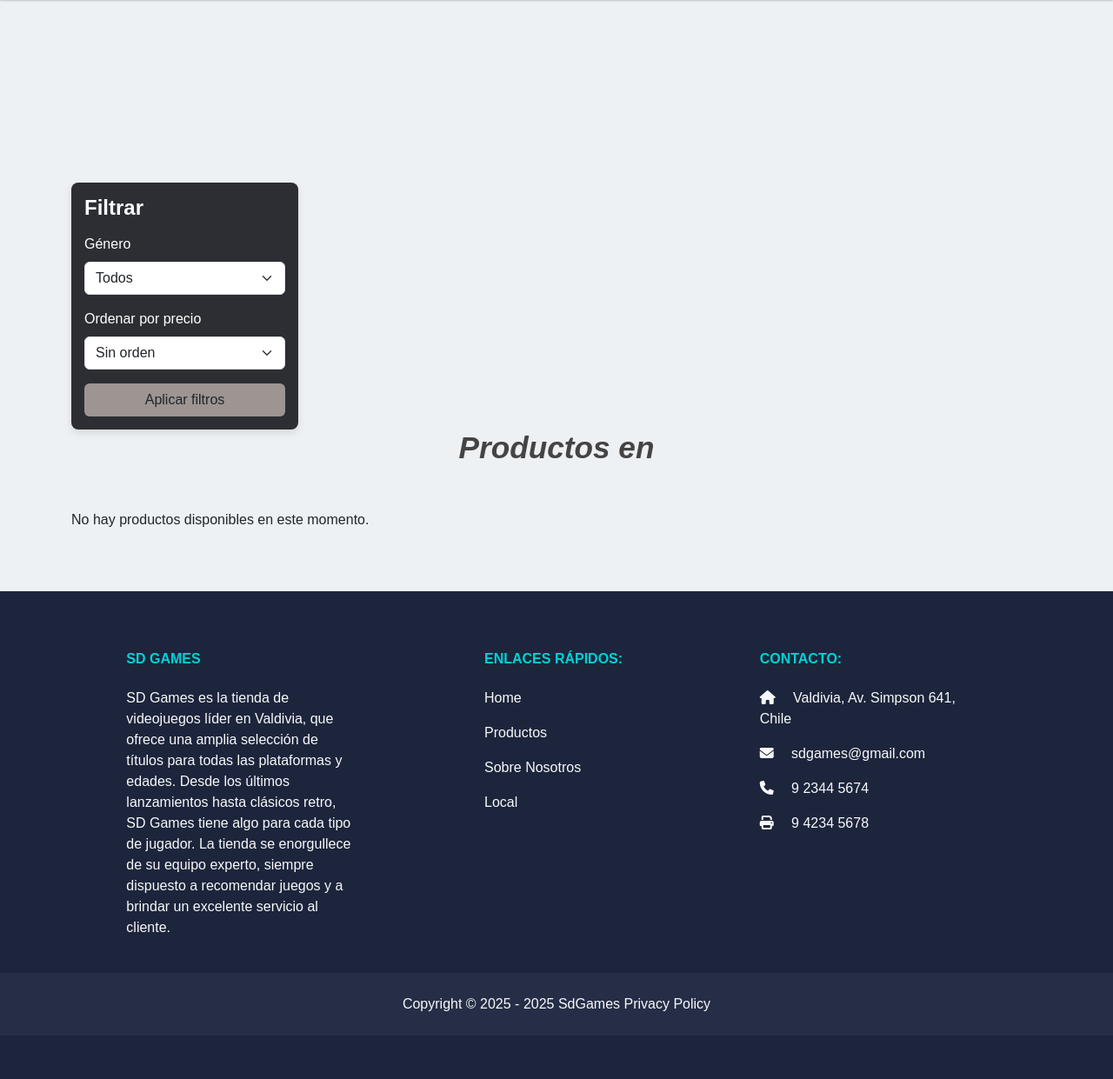
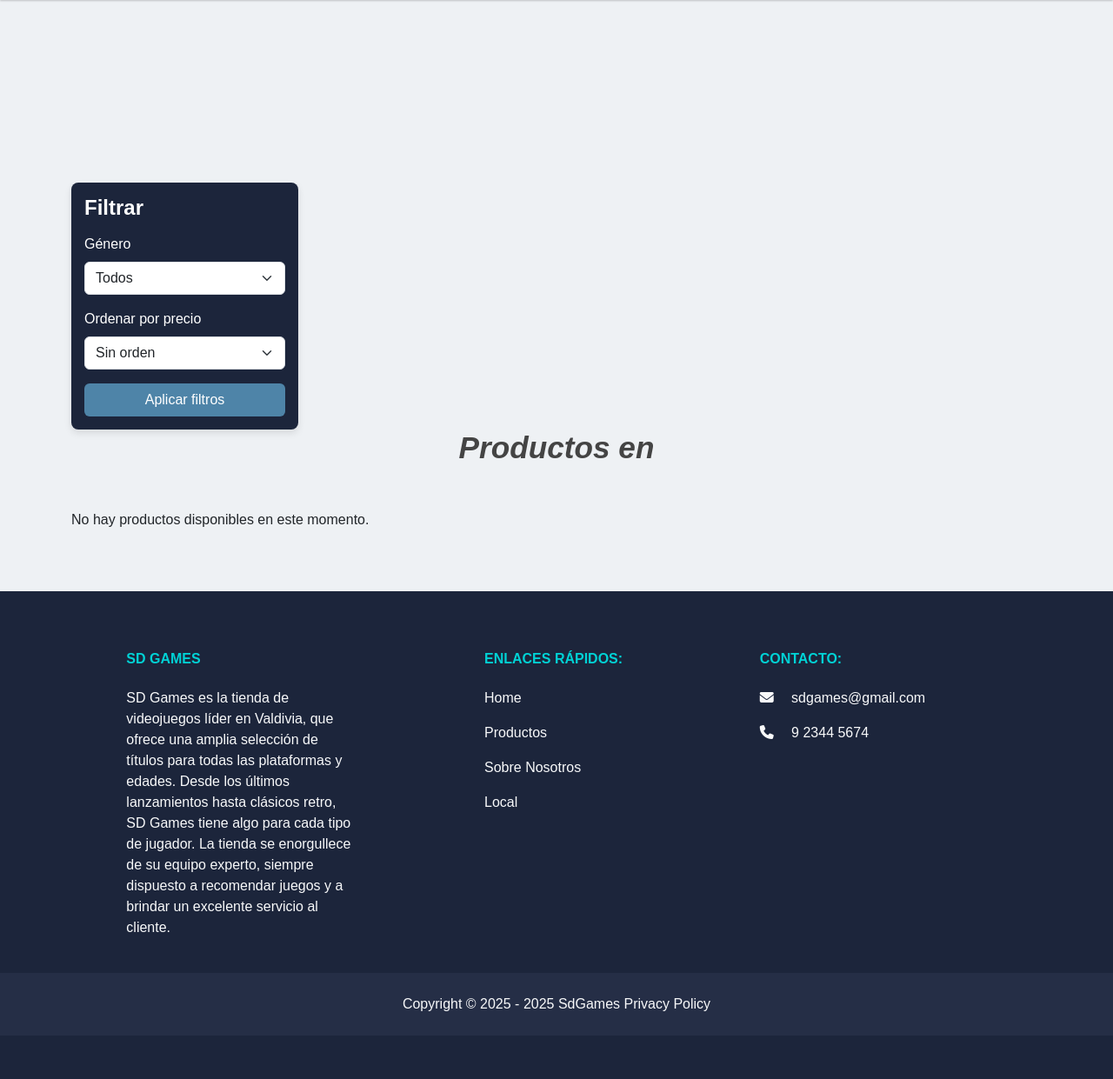
Before and after one commit to diego-ab-dev/Akaispace_Proyecto_de_Titulo, a Django app: template templates/productos_por_categoria.html in a window 1280 px wide. Shown: the part 70-1311 px from the top of the page at 87% size. Run offline with Django 3.2, Linux system fonts and the light colour scheme; the template is opened without the code that fills it, so the values that code supplies are empty; some libraries are stand-ins or nearby versions.

Commit message:
Cambios de estilos

```diff
--- a/static/styles/styles_categoria.css
+++ b/static/styles/styles_categoria.css
@@ -708,15 +708,15 @@ nav .navbar .links li .sub-menu li{
   margin: 20px auto;
   width: fit-content;
   padding: 10px 20px;
-    background-color: #9c9592;
+  background-color: #1C253B;
   color: #fff;
   text-decoration: none;
-    border-radius: 5px;
+  border-radius: 2px;
   transition: background-color 0.3s;
 }
 
 .btn-detalles:hover {
-    background-color: #6e6e6e;
+  background-color: #344266;
   color: #fff;
 }
 
@@ -744,7 +744,7 @@ nav .navbar .links li .sub-menu li{
     position: sticky;
     top: 20px;
     z-index: 1;
-    background-color: #2c2e33;
+    background-color: #1C253B;
     padding: 15px;
     border-radius: 8px;
     box-shadow: 0px 4px 8px rgba(0, 0, 0, 0.1);
@@ -756,11 +756,13 @@ nav .navbar .links li .sub-menu li{
 }
 
 .btn{
-  background-color: #9c9592;
+  background-color: #4E84A8;
+  color: #FFFFFF;
 }
 
 .btn:hover{
-  background-color: #6e6e6e;
+  background-color: #93c4e5;
+  color: #000000;
 }
 
 @media (max-width: 768px) {
@@ -788,7 +790,7 @@ nav .navbar .links li .sub-menu li{
 .go-top-button {
   width: 0rem;
   height: 0rem;
-  background: #5a5d64;
+  background: #1C253B;
   border-radius: 50%;
   cursor: pointer;
   transition: 0.2s;
--- a/static/styles/styles_menu.css
+++ b/static/styles/styles_menu.css
@@ -633,7 +633,7 @@ nav .navbar .links li .sub-menu li{
     height: 40px;
     width: 40px;
     padding: 12px;
-    background-color: #9c9592;
+    background-color: #1C253B;
     opacity: 0.8;
     z-index: 2;
 }
--- a/templates/carrito.html
+++ b/templates/carrito.html
@@ -585,7 +585,6 @@ function eliminarItem(itemId, element) {
                     </div>
                     <div class="col-md-4 col-lg-3 col-xl-3 mx-auto mb-md-0 mb-4">
                         <h6 class="text-uppercase fw-bold mb-4" style="color: #00D2D5;">Contacto:</h6>
-                        <p><i class="fas fa-home me-3"></i> Valdivia, Av. Simpson 641, Chile</p>
                         <p>
                             <i class="fas fa-envelope me-3"></i>
                             sdgames@gmail.com
--- a/templates/favorite.html
+++ b/templates/favorite.html
@@ -364,7 +364,6 @@
                     </div>
                     <div class="col-md-4 col-lg-3 col-xl-3 mx-auto mb-md-0 mb-4">
                         <h6 class="text-uppercase fw-bold mb-4" style="color: #00D2D5;">Contacto:</h6>
-                        <p><i class="fas fa-home me-3"></i> Valdivia, Av. Simpson 641, Chile</p>
                         <p>
                             <i class="fas fa-envelope me-3"></i>
                             sdgames@gmail.com
--- a/templates/productos_por_categoria.html
+++ b/templates/productos_por_categoria.html
@@ -381,13 +381,11 @@
           </div>
           <div class="col-md-4 col-lg-3 col-xl-3 mx-auto mb-md-0 mb-4">
             <h6 class="text-uppercase fw-bold mb-4" style="color: #00D2D5;">Contacto:</h6>
-            <p><i class="fas fa-home me-3"></i> Valdivia, Av. Simpson 641, Chile</p>
             <p>
               <i class="fas fa-envelope me-3"></i>
               sdgames@gmail.com
             </p>
             <p><i class="fas fa-phone me-3"></i> 9 2344 5674</p>
-            <p><i class="fas fa-print me-3"></i> 9 4234 5678</p>
           </div>
         </div>
       </div>
--- a/templates/productosmenu.html
+++ b/templates/productosmenu.html
@@ -519,7 +519,6 @@
               </div>
               <div class="col-md-4 col-lg-3 col-xl-3 mx-auto mb-md-0 mb-4">
                 <h6 class="text-uppercase fw-bold mb-4" style="color: #00D2D5;">Contacto:</h6>
-                <p><i class="fas fa-home me-3"></i> Valdivia, Av. Simpson 641, Chile</p>
                 <p>
                   <i class="fas fa-envelope me-3"></i>
                   sdgames@gmail.com
--- a/templates/resultado_busqueda.html
+++ b/templates/resultado_busqueda.html
@@ -349,13 +349,11 @@
           </div>
           <div class="col-md-4 col-lg-3 col-xl-3 mx-auto mb-md-0 mb-4">
             <h6 class="text-uppercase fw-bold mb-4" style="color: #00D2D5;">Contacto:</h6>
-            <p><i class="fas fa-home me-3"></i> Valdivia, Av. Simpson 641, Chile</p>
             <p>
               <i class="fas fa-envelope me-3"></i>
               sdgames@gmail.com
             </p>
             <p><i class="fas fa-phone me-3"></i> 9 2344 5674</p>
-            <p><i class="fas fa-print me-3"></i> 9 4234 5678</p>
           </div>
         </div>
       </div>
```
Also changed, not shown: static/styles/styles_busqueda.css (+4 -4 lines). Lines whose indentation alone changed are shown as unchanged.
